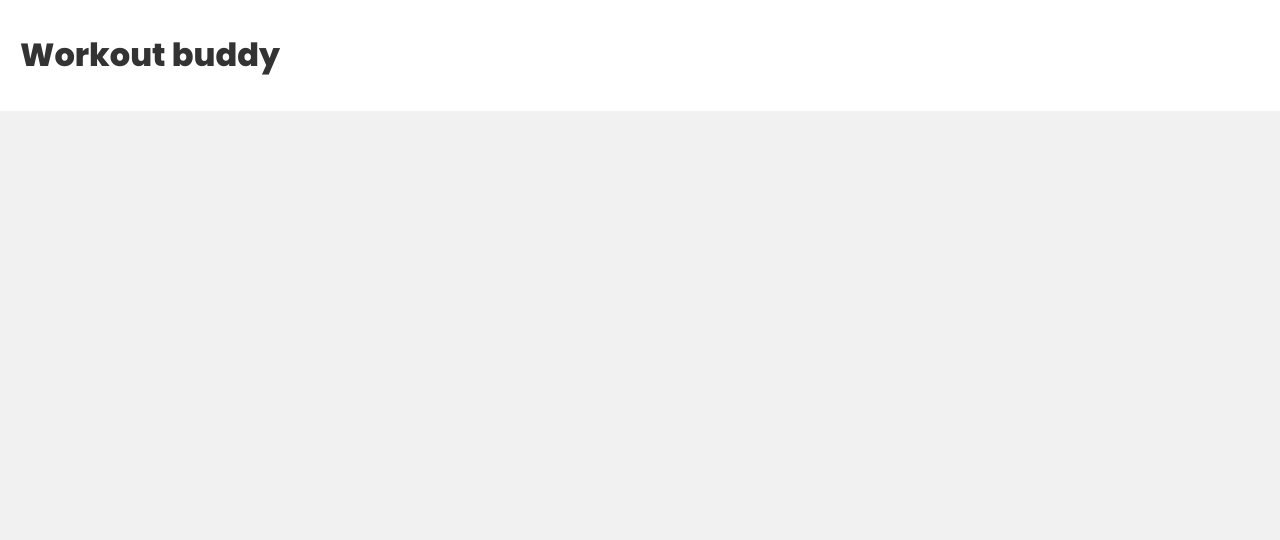
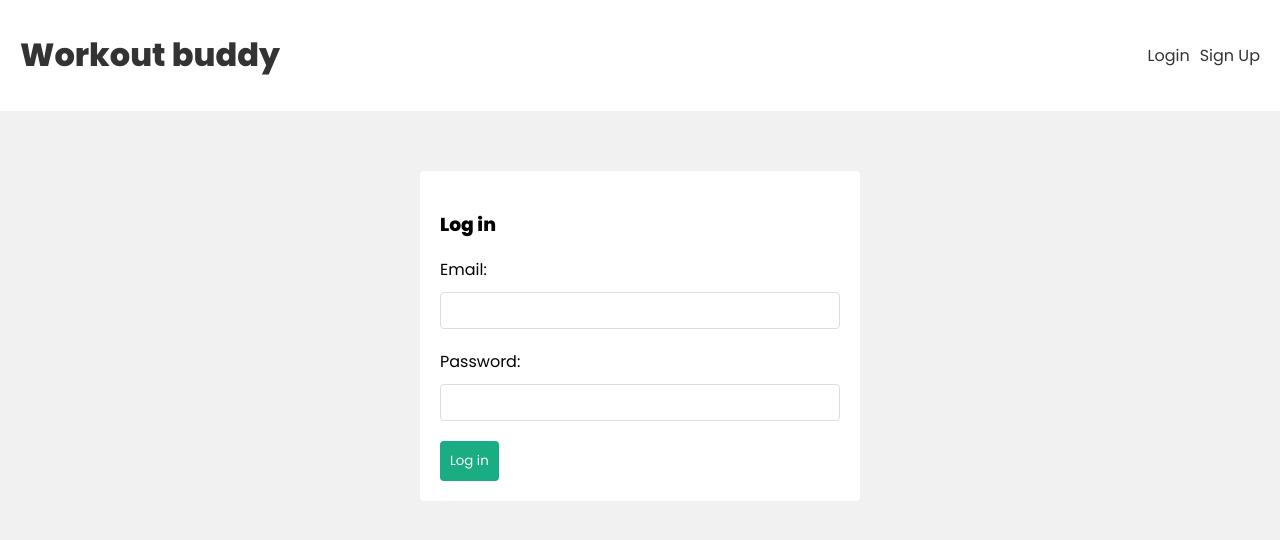
Before and after one commit to azazel-oss/workout-mern, a React (Create React App) app in the folder frontend/: page /login in a window 1280 px wide. Before the commit this address had no page. Shown: the top 540 px of the page. Built offline with nearby package versions, Linux system fonts and the light colour scheme.

Commit message:
Add signup and login pages, and link them with the router

```diff
--- a/frontend/src/App.js
+++ b/frontend/src/App.js
@@ -1,6 +1,8 @@
 import { BrowserRouter, Routes, Route } from "react-router-dom";
 import Home from "./pages/Home";
 import Navbar from "./components/Navbar";
+import Login from "./pages/Login";
+import Signup from "./pages/Signup";
 
 function App() {
   return (
@@ -10,6 +12,8 @@
         <div className="pages">
           <Routes>
             <Route path="/" element={<Home />} />
+            <Route path="/login" element={<Login />} />
+            <Route path="/signup" element={<Signup />} />
           </Routes>
         </div>
       </BrowserRouter>
--- a/frontend/src/components/Navbar.js
+++ b/frontend/src/components/Navbar.js
@@ -6,6 +6,12 @@
         <Link to="/">
           <h1>Workout buddy</h1>
         </Link>
+        <nav>
+          <div>
+            <Link to="/login">Login</Link>
+            <Link to="/signup">Sign Up</Link>
+          </div>
+        </nav>
       </div>
     </header>
   );
--- a/frontend/src/index.css
+++ b/frontend/src/index.css
@@ -101,3 +101,23 @@
 input.error {
   border: 1px solid var(--error);
 }
+
+/* Navbar */
+nav {
+  display: flex;
+  align-items: center;
+}
+
+nav a {
+  margin-left: 10px;
+}
+
+/* Auth Forms */
+form.signup,
+form.login {
+  max-width: 400px;
+  margin: 40px auto;
+  padding: 20px;
+  background: #fff;
+  border-radius: 4px;
+}
--- /dev/null
+++ b/frontend/src/pages/Login.js
@@ -0,0 +1,32 @@
+const { useState } = require("react");
+
+const Login = () => {
+  const [email, setEmail] = useState("");
+  const [password, setPassword] = useState("");
+  async function handleSubmit(event) {
+    event.preventDefault();
+    console.log(email, password);
+  }
+  return (
+    <form className="login" onSubmit={handleSubmit}>
+      <h3>Log in</h3>
+      <label htmlFor="email">Email:</label>
+      <input
+        type="text"
+        name="email"
+        onChange={(e) => setEmail(e.target.value)}
+        value={email}
+      />
+      <label htmlFor="password">Password:</label>
+      <input
+        type="password"
+        name="password"
+        onChange={(e) => setPassword(e.target.value)}
+        value={password}
+      />
+      <button>Log in</button>
+    </form>
+  );
+};
+
+export default Login;
--- /dev/null
+++ b/frontend/src/pages/Signup.js
@@ -0,0 +1,32 @@
+const { useState } = require("react");
+
+const Signup = () => {
+  const [email, setEmail] = useState("");
+  const [password, setPassword] = useState("");
+  async function handleSubmit(event) {
+    event.preventDefault();
+    console.log(email, password);
+  }
+  return (
+    <form className="signup" onSubmit={handleSubmit}>
+      <h3>Sign up</h3>
+      <label htmlFor="email">Email:</label>
+      <input
+        type="text"
+        name="email"
+        onChange={(e) => setEmail(e.target.value)}
+        value={email}
+      />
+      <label htmlFor="password">Password:</label>
+      <input
+        type="password"
+        name="password"
+        onChange={(e) => setPassword(e.target.value)}
+        value={password}
+      />
+      <button>Sign up</button>
+    </form>
+  );
+};
+
+export default Signup;
```
